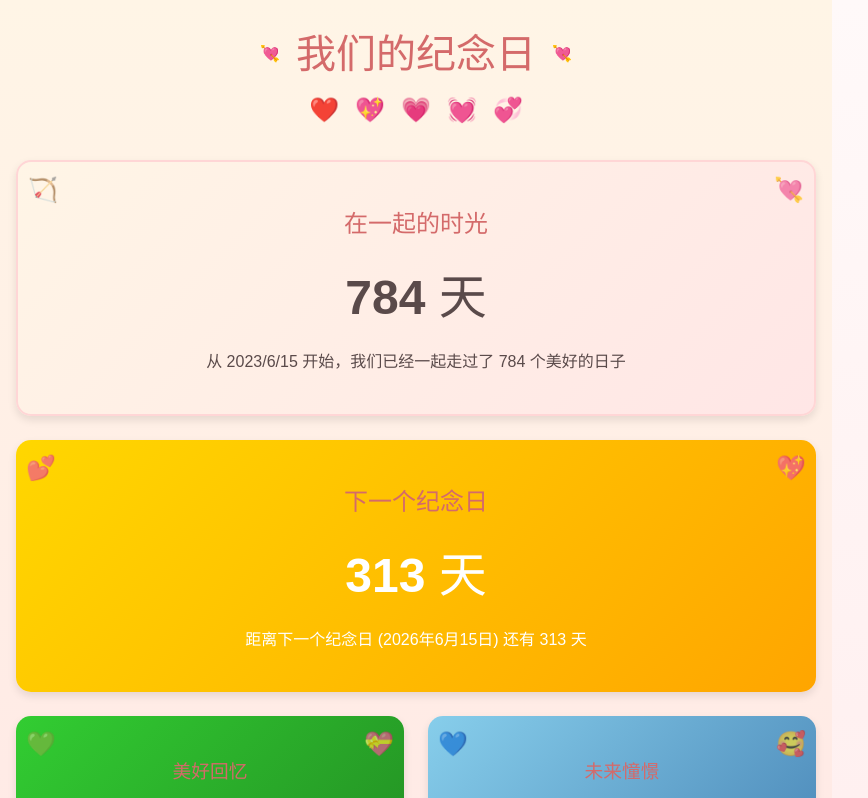
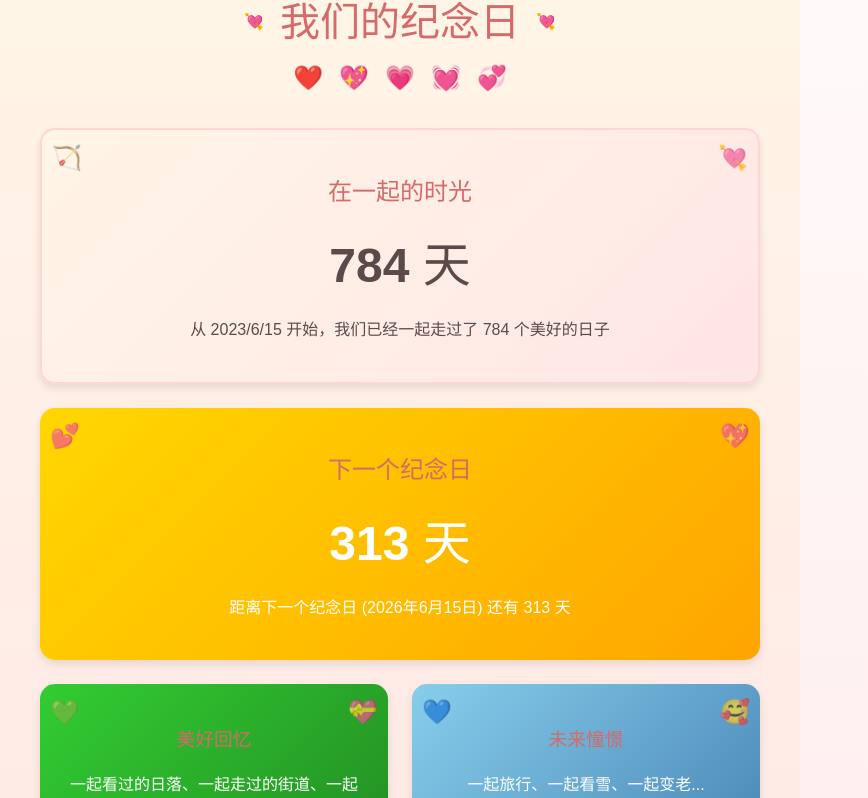
Before and after one commit to DarkNightWalker/yqwh, a Vue app: page /#/home in a window 1280 px wide. Shown: the top 798 px of the page, without its empty margins (0-868 px from the left). Built offline with nearby package versions, Linux system fonts and the light colour scheme.

Commit message:
Update Home.vue

```diff
--- a/src/views/Home.vue
+++ b/src/views/Home.vue
@@ -115,22 +115,29 @@ onMounted(() => {
 
 <style scoped>
 /* 让背景全屏并居中内容 */
+html, body, #app {
+  height: 100%;
+  margin: 0;
+  padding: 0;
+}
+
 .page {
-  min-height: 100vh;
+  min-height: 100%;
+  width: 100%;
   display: flex;
-  justify-content: center;
-  align-items: flex-start; /* 如果想垂直居中改成 center */
+  justify-content: center; /* 水平居中 */
+  align-items: center;     /* 垂直居中 */
   background: linear-gradient(180deg, #fff5e6, #ffe6e6);
-  padding: 2rem 1rem;
   box-sizing: border-box;
 }
 
 .container {
   max-width: 800px;
-  width: 100%;
+  width: 90%;
   font-family: 'Arial', sans-serif;
-  position: relative;
+  text-align: center;
 }
+
 
 .header {
   text-align: center;
```
